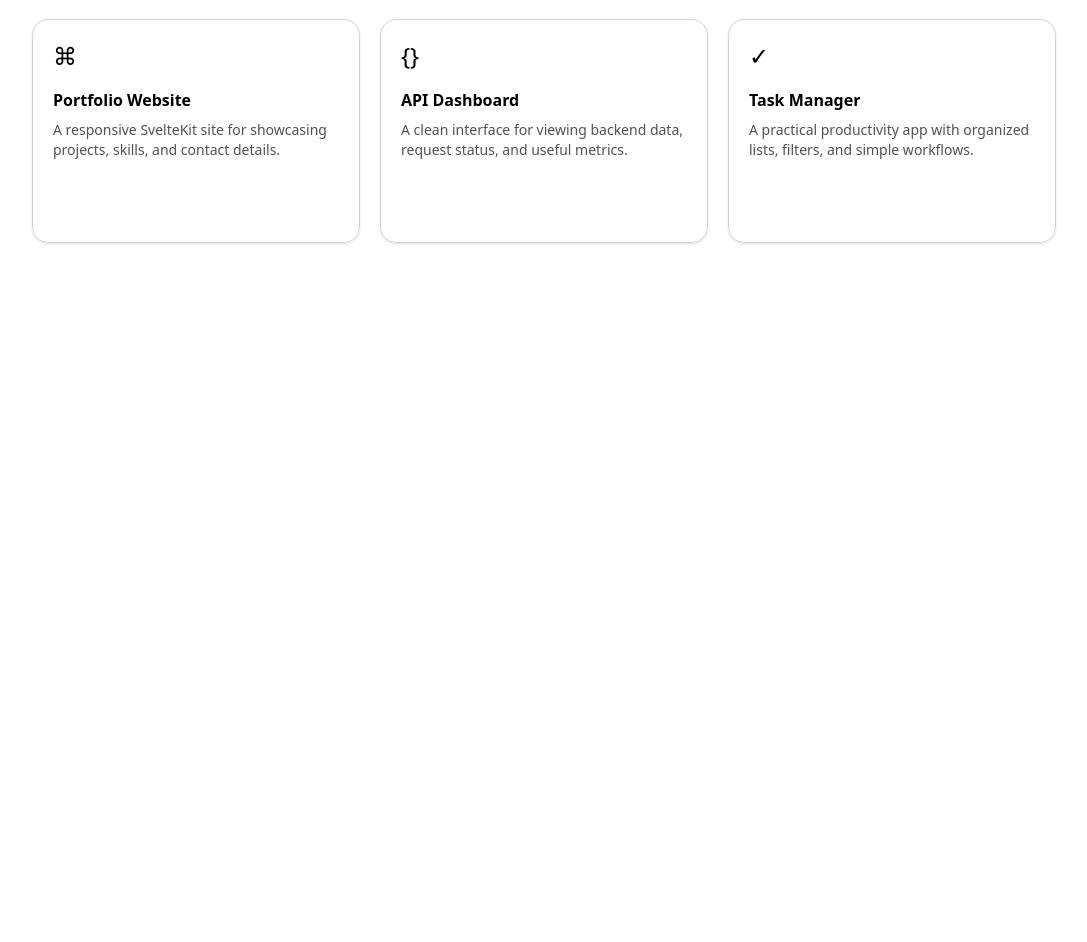
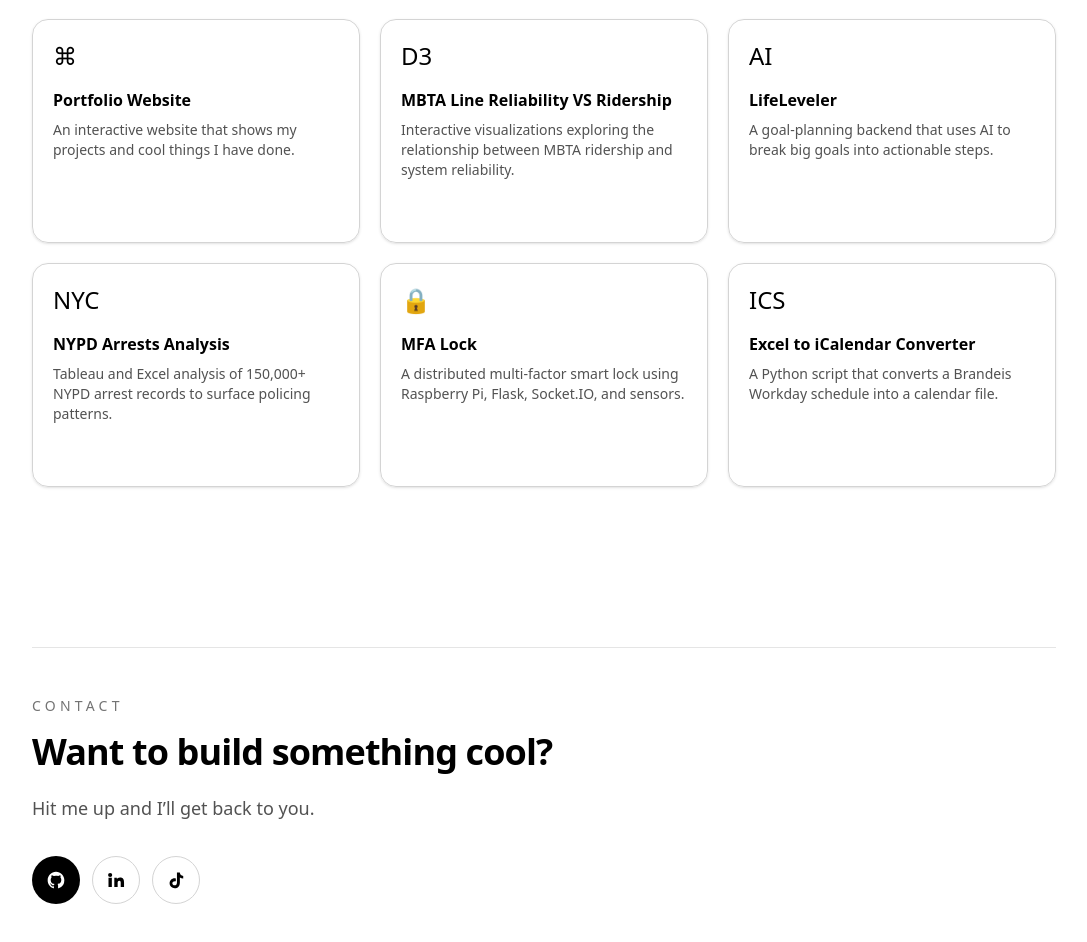
Before and after one commit to DoubleOhh/website, a SvelteKit app: page / in a window 1280 px wide. Shown: the part 1380-2322 px from the top of the page, without its empty margins (96-1183 px from the left). Before the commit the page ends 1703 px from the top, so only its background shows below. Built offline with nearby package versions, Linux system fonts and the light colour scheme; a web font is replaced by a local one.

Commit message:
little fixes

```diff
--- a/package.json
+++ b/package.json
@@ -17,6 +17,7 @@
 		"@eslint/compat": "^2.0.4",
 		"@eslint/js": "^10.0.1",
 		"@sveltejs/adapter-auto": "^7.0.1",
+		"@sveltejs/adapter-static": "^3.0.10",
 		"@sveltejs/kit": "^2.57.0",
 		"@sveltejs/vite-plugin-svelte": "^7.0.0",
 		"@tailwindcss/typography": "^0.5.19",
--- /dev/null
+++ b/src/lib/components/Contact.svelte
@@ -0,0 +1,55 @@
+<section id="contact" class="px-6 py-20">
+	<div class="mx-auto max-w-5xl border-t border-neutral-200 pt-12">
+		<p class="text-sm font-medium tracking-[0.3em] text-neutral-500 uppercase">Contact</p>
+		<h2 class="mt-4 text-3xl font-bold tracking-tight text-black sm:text-4xl">
+			Want to build something cool?
+		</h2>
+		<p class="mt-5 max-w-2xl text-lg leading-8 text-neutral-600">
+			Hit me up and I’ll get back to you.
+		</p>
+		<div class="mt-8 flex flex-wrap gap-3">
+			<a
+				href="https://github.com/DoubleOhh"
+				target="_blank"
+				rel="noreferrer"
+				aria-label="GitHub"
+				title="GitHub"
+				class="inline-flex size-12 items-center justify-center rounded-full bg-black text-white transition hover:bg-neutral-800"
+			>
+				<svg aria-hidden="true" viewBox="0 0 24 24" class="size-5 fill-current">
+					<path
+						d="M12 2C6.48 2 2 6.58 2 12.26c0 4.53 2.87 8.37 6.84 9.73.5.1.68-.22.68-.49v-1.9c-2.78.62-3.37-1.22-3.37-1.22-.45-1.19-1.11-1.5-1.11-1.5-.91-.64.07-.63.07-.63 1 .07 1.53 1.06 1.53 1.06.9 1.56 2.35 1.11 2.92.85.09-.67.35-1.11.63-1.37-2.22-.26-4.56-1.14-4.56-5.07 0-1.12.39-2.03 1.03-2.75-.1-.26-.45-1.3.1-2.71 0 0 .84-.28 2.75 1.05A9.3 9.3 0 0 1 12 6.97c.85 0 1.7.12 2.5.34 1.9-1.33 2.74-1.05 2.74-1.05.55 1.41.2 2.45.1 2.71.64.72 1.03 1.63 1.03 2.75 0 3.94-2.34 4.8-4.57 5.06.36.32.68.94.68 1.9v2.82c0 .27.18.59.69.49A10.13 10.13 0 0 0 22 12.26C22 6.58 17.52 2 12 2Z"
+					/>
+				</svg>
+			</a>
+			<a
+				href="https://www.linkedin.com/in/ogieva/"
+				target="_blank"
+				rel="noreferrer"
+				aria-label="LinkedIn"
+				title="LinkedIn"
+				class="inline-flex size-12 items-center justify-center rounded-full border border-neutral-300 text-black transition hover:bg-neutral-100"
+			>
+				<svg aria-hidden="true" viewBox="0 0 24 24" class="size-5 fill-current">
+					<path
+						d="M4.98 3.5a2.5 2.5 0 1 1 0 5 2.5 2.5 0 0 1 0-5ZM3 9.4h4v11.1H3V9.4Zm6.2 0h3.83v1.52h.05c.53-.96 1.84-1.98 3.78-1.98 4.04 0 4.79 2.58 4.79 5.94v5.62h-4v-4.98c0-1.19-.02-2.72-1.71-2.72-1.71 0-1.97 1.3-1.97 2.63v5.07h-4V9.4Z"
+					/>
+				</svg>
+			</a>
+			<a
+				href="https://www.tiktok.com/@sounfortunate"
+				target="_blank"
+				rel="noreferrer"
+				aria-label="TikTok"
+				title="TikTok"
+				class="inline-flex size-12 items-center justify-center rounded-full border border-neutral-300 text-black transition hover:bg-neutral-100"
+			>
+				<svg aria-hidden="true" viewBox="0 0 24 24" class="size-5 fill-current">
+					<path
+						d="M16.6 3c.34 2.46 1.7 3.93 4.07 4.08v3.1a7.03 7.03 0 0 1-4.02-1.25v5.98c0 4.4-2.4 6.97-6.17 6.97-3.38 0-6.15-2.66-6.15-5.92 0-3.84 3.65-6.78 7.45-5.74v3.32c-1.93-.6-4.17.58-4.17 2.4 0 1.37 1.2 2.5 2.67 2.5 1.73 0 2.85-1.04 2.85-3.46V3h3.47Z"
+					/>
+				</svg>
+			</a>
+		</div>
+	</div>
+</section>
--- a/src/lib/components/Header.svelte
+++ b/src/lib/components/Header.svelte
@@ -57,13 +57,14 @@
             />
             <h4 class="relative z-9">Login</h4>
         </button> -->
-		<button
+		<a
+			href={resolve('/#contact')}
 			class={'relative overflow-hidden rounded-full px-5 py-2 text-sm font-semibold transition ' +
 				(isScrolled
 					? 'bg-white text-black hover:bg-neutral-200'
 					: 'bg-black text-white hover:bg-neutral-800')}
 		>
 			Get in touch
-		</button>
+		</a>
 	</div>
 </header>
--- a/src/lib/components/Hero.svelte
+++ b/src/lib/components/Hero.svelte
@@ -1,3 +1,7 @@
+<script lang="ts">
+	import TerminalTyping from '$lib/components/TerminalTyping.svelte';
+</script>
+
 <section class="px-6 pt-20 pb-16 sm:pt-24 sm:pb-20">
 	<div class="mx-auto flex max-w-5xl flex-col gap-8">
 		<p class="text-sm font-medium tracking-[0.3em] text-neutral-500 uppercase">
@@ -7,6 +11,7 @@
 		<div class="space-y-6">
 			<h1 class="max-w-4xl text-5xl font-bold tracking-tight sm:text-6xl">
 				I like building and solving problems.
+				<TerminalTyping text="ship()" />
 			</h1>
 
 			<p class="max-w-2xl text-lg leading-8 text-neutral-600">
--- a/src/lib/components/Projects.svelte
+++ b/src/lib/components/Projects.svelte
@@ -13,24 +13,48 @@
 	const projects: Project[] = [
 		{
 			title: 'Portfolio Website',
-			subtitle: 'A responsive SvelteKit site for showcasing projects, skills, and contact details.',
+			subtitle: 'An interactive website that shows my projects and cool things I have done.',
 			icon: '⌘',
 			image: '/projects/portfolio-preview.svg',
 			href: '/projects/portfolio-website'
 		},
 		{
-			title: 'API Dashboard',
-			subtitle: 'A clean interface for viewing backend data, request status, and useful metrics.',
-			icon: '{}',
-			image: '/projects/dashboard-preview.svg',
-			href: '/projects/api-dashboard'
+			title: 'MBTA Line Reliability VS Ridership',
+			subtitle:
+				'Interactive visualizations exploring the relationship between MBTA ridership and system reliability.',
+			icon: 'D3',
+			image: '/projects/portfolio-preview.svg',
+			href: '/projects/mbta-reliability-ridership'
 		},
 		{
-			title: 'Task Manager',
-			subtitle: 'A practical productivity app with organized lists, filters, and simple workflows.',
-			icon: '✓',
+			title: 'LifeLeveler',
+			subtitle: 'A goal-planning backend that uses AI to break big goals into actionable steps.',
+			icon: 'AI',
+			image: '/projects/dashboard-preview.svg',
+			href: '/projects/lifeleveler'
+		},
+		{
+			title: 'NYPD Arrests Analysis',
+			subtitle:
+				'Tableau and Excel analysis of 150,000+ NYPD arrest records to surface policing patterns.',
+			icon: 'NYC',
 			image: '/projects/tasks-preview.svg',
-			href: '/projects/task-manager'
+			href: '/projects/nypd-arrests-analysis'
+		},
+		{
+			title: 'MFA Lock',
+			subtitle:
+				'A distributed multi-factor smart lock using Raspberry Pi, Flask, Socket.IO, and sensors.',
+			icon: '🔒',
+			image: '/projects/dashboard-preview.svg',
+			href: '/projects/mfa-lock'
+		},
+		{
+			title: 'Excel to iCalendar Converter',
+			subtitle: 'A Python script that converts a Brandeis Workday schedule into a calendar file.',
+			icon: 'ICS',
+			image: '/projects/tasks-preview.svg',
+			href: '/projects/excel-to-ics'
 		}
 	];
 </script>
--- /dev/null
+++ b/src/lib/components/TerminalTyping.svelte
@@ -0,0 +1,61 @@
+<script lang="ts">
+	import { onMount } from 'svelte';
+
+	type Props = {
+		text: string;
+		prefix?: string;
+		speed?: number;
+		startDelay?: number;
+	};
+
+	let { text, prefix = '$', speed = 55, startDelay = 350 }: Props = $props();
+	let typed = $state('');
+
+	onMount(() => {
+		let index = 0;
+		let interval: ReturnType<typeof setInterval>;
+
+		const timeout = setTimeout(() => {
+			interval = setInterval(() => {
+				typed = text.slice(0, index + 1);
+				index += 1;
+
+				if (index >= text.length) {
+					clearInterval(interval);
+				}
+			}, speed);
+		}, startDelay);
+
+		return () => {
+			clearTimeout(timeout);
+			clearInterval(interval);
+		};
+	});
+</script>
+
+<span
+	class="terminal-typing ml-2 inline-flex align-baseline font-mono text-[0.55em] font-medium text-emerald-600"
+	aria-label={`${prefix} ${text}`}
+>
+	<span aria-hidden="true" class="text-neutral-400">{prefix}&nbsp;</span>
+	<span aria-hidden="true">{typed}</span>
+	<span aria-hidden="true" class="ml-0.5 inline-block h-[1em] w-[0.08em] bg-emerald-600"></span>
+</span>
+
+<style>
+	.terminal-typing span:last-child {
+		animation: cursor-blink 1s steps(2, start) infinite;
+	}
+
+	@keyframes cursor-blink {
+		50% {
+			opacity: 0;
+		}
+	}
+
+	@media (prefers-reduced-motion: reduce) {
+		.terminal-typing span:last-child {
+			animation: none;
+		}
+	}
+</style>
--- /dev/null
+++ b/src/routes/+layout.ts
@@ -0,0 +1 @@
+export const prerender = true;
--- a/src/routes/+page.svelte
+++ b/src/routes/+page.svelte
@@ -1,5 +1,6 @@
 <script lang="ts">
 	import About from '$lib/components/About.svelte';
+	import Contact from '$lib/components/Contact.svelte';
 	import Hero from '$lib/components/Hero.svelte';
 	import Projects from '$lib/components/Projects.svelte';
 </script>
@@ -8,4 +9,5 @@
 	<Hero />
 	<About />
 	<Projects />
+	<Contact />
 </main>
--- a/src/routes/projects/[slug]/+page.svelte
+++ b/src/routes/projects/[slug]/+page.svelte
@@ -1,35 +1,62 @@
 <script lang="ts">
 	import { resolve } from '$app/paths';
 	import { page } from '$app/state';
+	import TerminalTyping from '$lib/components/TerminalTyping.svelte';
 
 	type Project = {
 		title: string;
 		description: string;
 		image: string;
 		tools: string[];
+		githubUrl?: string;
 	};
 
 	const projects: Record<string, Project> = {
 		'portfolio-website': {
 			title: 'Portfolio Website',
+			description: 'An interactive website that shows my projects and cool things I have done',
+			image: '/projects/portfolio-preview.svg',
+			tools: ['SvelteKit', 'TypeScript', 'Tailwind CSS'],
+			githubUrl: 'https://github.com/DoubleOhh/website'
+		},
+		'mbta-reliability-ridership': {
+			title: 'MBTA Line Reliability VS Ridership',
 			description:
-				'A responsive SvelteKit site for showcasing projects, skills, and contact details with a clean visual system.',
+				"This project explores the relationship between MBTA ridership and system reliability using interactive visualizations. Developed as part of COSI 116A: Information Visualization at Brandeis University, this project uses data from the MBTA's open data portal to help users understand trends and patterns in public transportation performance.",
 			image: '/projects/portfolio-preview.svg',
-			tools: ['SvelteKit', 'TypeScript', 'Tailwind CSS']
+			tools: ['JavaScript', 'D3.js'],
+			githubUrl: 'https://github.com/amiefeng/COSI116A-Fall24-Team4'
 		},
-		'api-dashboard': {
-			title: 'API Dashboard',
+		lifeleveler: {
+			title: 'LifeLeveler',
 			description:
-				'A clean interface for viewing backend data, request status, and useful metrics in one focused workspace.',
+				'Built a backend that stores user data and goals using FastAPI, then uses AI to generate sub-goals and actionable steps.',
 			image: '/projects/dashboard-preview.svg',
-			tools: ['FastAPI', 'SQL', 'TypeScript']
+			tools: ['Git', 'Python', 'FastAPI', 'TypeScript', 'Gemini'],
+			githubUrl: 'https://github.com/DoubleOhh/lifeleveler'
 		},
-		'task-manager': {
-			title: 'Task Manager',
+		'nypd-arrests-analysis': {
+			title: 'NYPD Arrests Analysis',
 			description:
-				'A practical productivity app with organized lists, filters, and simple workflows for tracking work.',
+				'Performed a comprehensive analysis of 150,000+ NYPD arrest records from 2021 using Tableau and Excel to identify high-crime areas, demographic disparities, and systemic inequities. Built three Tableau visualizations, delivered insights through a 10-slide presentation and executive brief, and produced data-driven policy recommendations.',
 			image: '/projects/tasks-preview.svg',
-			tools: ['SvelteKit', 'TypeScript', 'Local State']
+			tools: ['Tableau', 'Excel']
+		},
+		'mfa-lock': {
+			title: 'MFA Lock',
+			description:
+				'Engineered a distributed authentication smart lock using two Raspberry Pi devices, Flask, Socket.IO, serial communication, and subprocess orchestration. The system supports facial, voice, and keypad recognition, a real-time dashboard, touchscreen UI, event logging, and TCP-based lock actuation through servo control.',
+			image: '/projects/dashboard-preview.svg',
+			tools: ['MicroPython', 'Python', 'Vosk', 'Flask', 'Socket.IO', 'Git'],
+			githubUrl: 'https://github.com/jameskong098/mfalock'
+		},
+		'excel-to-ics': {
+			title: 'Excel to iCalendar Converter',
+			description:
+				'The script allows you to convert a workday schedule from Brandeis to a file used for calendars. ',
+			image: '/projects/tasks-preview.svg',
+			tools: ['Python'],
+			githubUrl: 'https://github.com/DoubleOhh/excel-to-ics'
 		}
 	};
 
@@ -58,10 +85,21 @@
 					<p class="text-sm font-medium tracking-[0.3em] text-neutral-500 uppercase">Project</p>
 					<h1 class="mt-4 text-4xl font-bold tracking-tight text-black sm:text-5xl">
 						{project.title}
+						<TerminalTyping text={`open ${slug}`} />
 					</h1>
 					<p class="mt-6 text-lg leading-8 text-neutral-600">
 						{project.description}
 					</p>
+
+					{#if project.githubUrl}
+						<button
+							type="button"
+							onclick={() => window.open(project.githubUrl, '_blank', 'noreferrer')}
+							class="mt-8 inline-flex rounded-full bg-black px-6 py-3 text-sm font-semibold text-white transition hover:bg-neutral-800"
+						>
+							View on GitHub
+						</button>
+					{/if}
 
 					<div class="mt-8 flex flex-wrap gap-3">
 						{#each project.tools as tool (tool)}
@@ -75,7 +113,10 @@
 		{:else}
 			<div class="max-w-2xl">
 				<p class="text-sm font-medium tracking-[0.3em] text-neutral-500 uppercase">Project</p>
-				<h1 class="mt-4 text-4xl font-bold tracking-tight text-black">Project not found.</h1>
+				<h1 class="mt-4 text-4xl font-bold tracking-tight text-black">
+					Project not found.
+					<TerminalTyping text="404" />
+				</h1>
 				<a
 					href={resolve('/#projects')}
 					class="mt-8 inline-flex rounded-full bg-black px-6 py-3 text-sm font-semibold text-white transition hover:bg-neutral-800"
--- a/svelte.config.js
+++ b/svelte.config.js
@@ -1,4 +1,4 @@
-import adapter from '@sveltejs/adapter-auto';
+import adapter from '@sveltejs/adapter-static';
 
 /** @type {import('@sveltejs/kit').Config} */
 const config = {
@@ -7,9 +7,6 @@
 		runes: ({ filename }) => (filename.split(/[/\\]/).includes('node_modules') ? undefined : true)
 	},
 	kit: {
-		// adapter-auto only supports some environments, see https://svelte.dev/docs/kit/adapter-auto for a list.
-		// If your environment is not supported, or you settled on a specific environment, switch out the adapter.
-		// See https://svelte.dev/docs/kit/adapters for more information about adapters.
 		adapter: adapter()
 	}
 };
```
Also changed, not shown: src/lib/components/About.svelte (+17 -1 lines), 1 other file (tests, documents, lock files or other folders).
